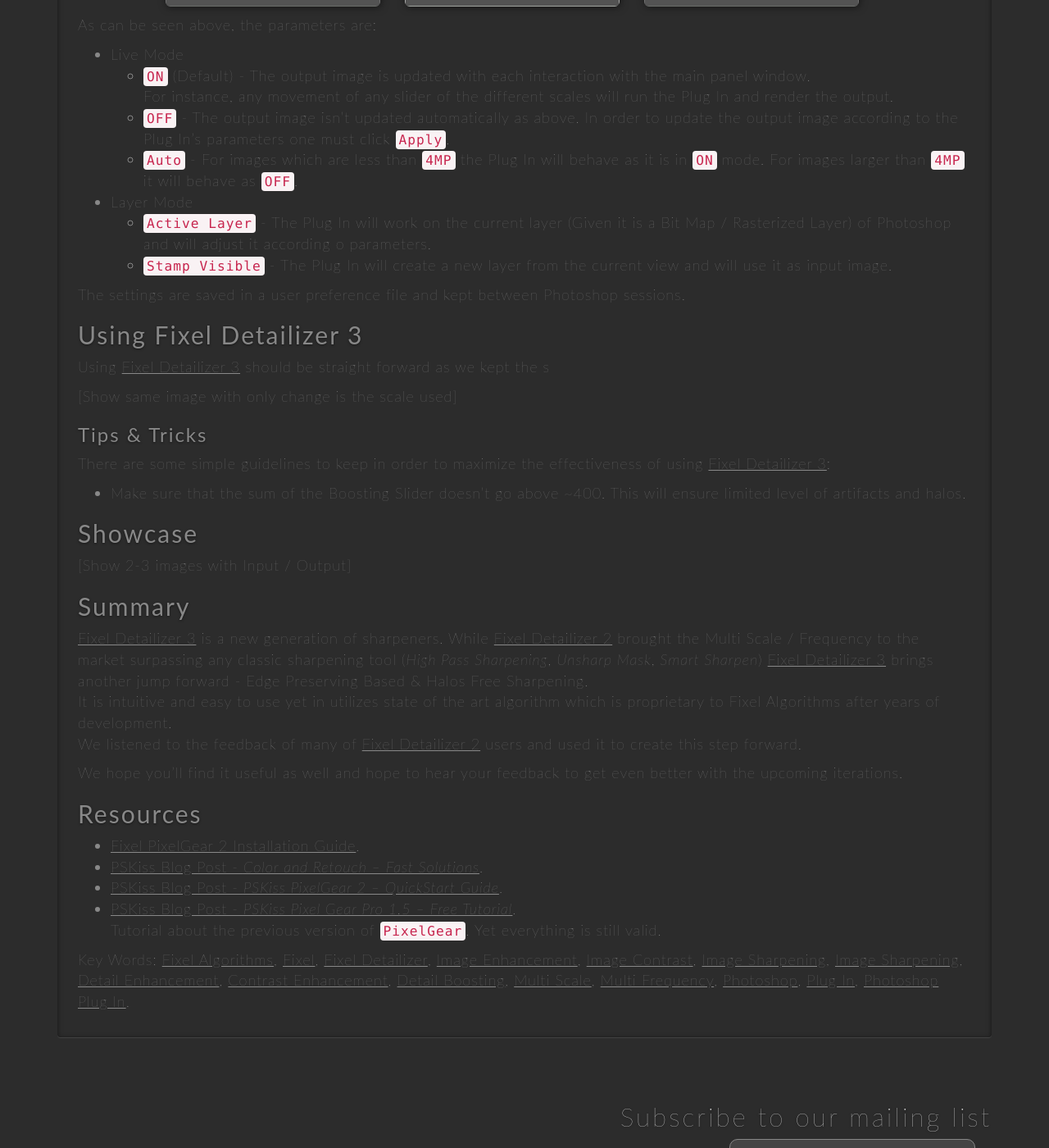
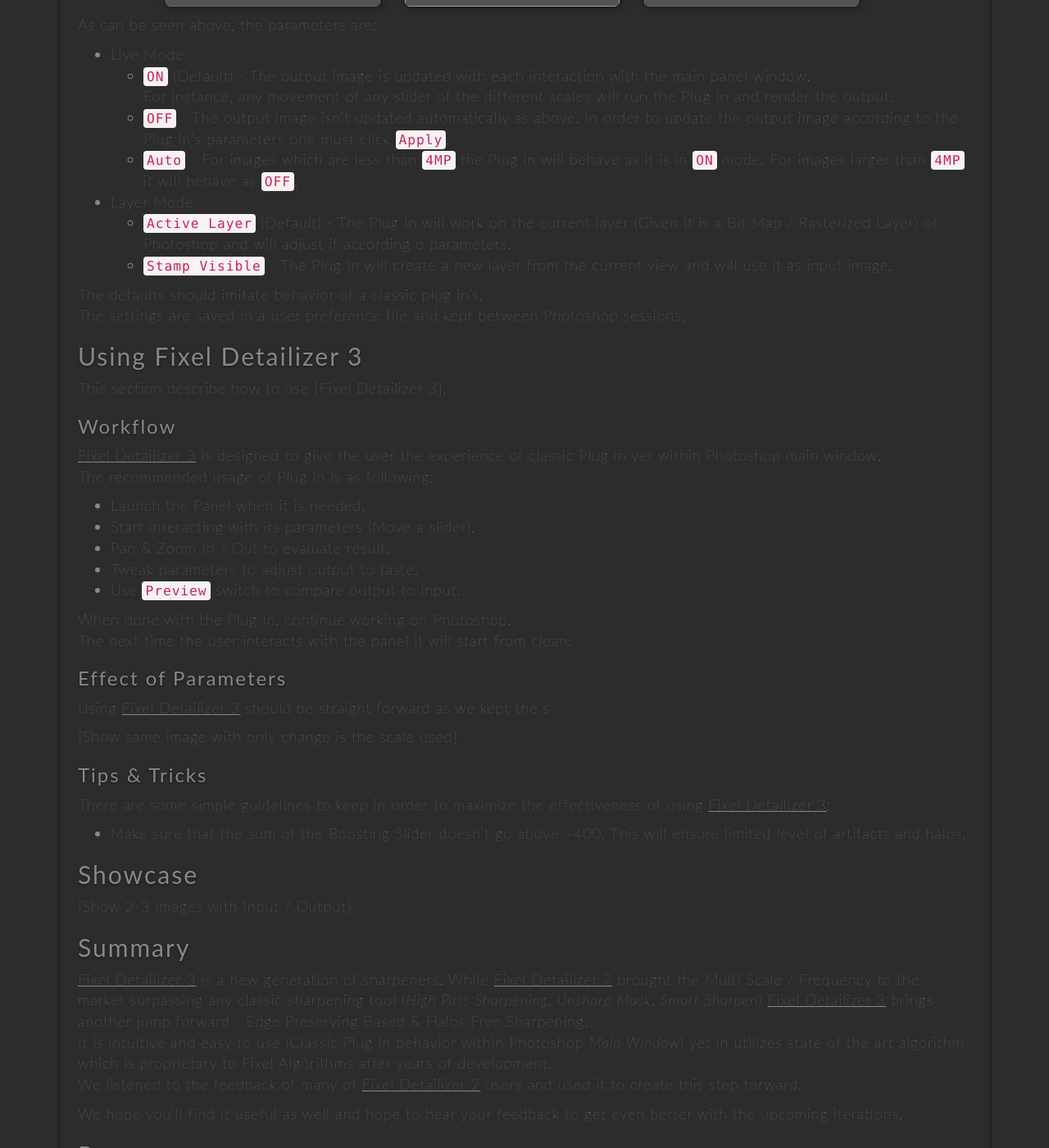
Before and after one commit to FixelAlgorithmsTeam/fixel, a Jekyll site: the page built from _posts/2019-04-26-fixel-detailizer-3-user-guide.md, in a window 1280 px wide and 1400 px high, scrolled down 3407 px. Shown: the whole window at 82% size. Built offline with Jekyll 4.4.1, drawn with Linux system fonts in a browser that asks for light colours; nearby versions of some CDN libraries; comment, search, counter and statistics services are not loaded; some of the changed text lies outside the part shown.

Commit message:
New 	- 	Fixel Detailizer 3 Product Page (Work in Progress). Fixed 	- 	B Known Issues 	-	C To Do 	- 	Enable MathJax (See documentation). Remarks 	- 	E

```diff
--- a/_posts/2019-04-26-fixel-detailizer-3-user-guide.md
+++ b/_posts/2019-04-26-fixel-detailizer-3-user-guide.md
@@ -98,13 +98,32 @@
 	*	`OFF` - The output image isn't updated automatically as above. In order to update the output image according to the Plug In's parameters one must click `Apply`.
 	*	`Auto` - For images which are less than `4MP` the Plug In will behave as it is in `ON` mode. For images larger than `4MP` it will behave as `OFF`.
  *	Layer Mode
-	*	`Active Layer` - The Plug In will work on the current layer (Given it is a Bit Map / Rasterized Layer) of Photoshop and will adjust it according o parameters.
+	*	`Active Layer` (Default) - The Plug In will work on the current layer (Given it is a Bit Map / Rasterized Layer) of Photoshop and will adjust it according o parameters.
 	*	`Stamp Visible` - The Plug In will create a new layer from the current view and will use it as input image.
 
+The defaults should imitate behavior of a classic plug in's.
 The settings are saved in a user preference file and kept between Photoshop sessions.
 
 
 ## Using Fixel Detailizer 3
+
+This section describe how to use [Fixel Detailizer 3].
+
+### Workflow
+
+[Fixel Detailizer 3][98] is designed to give the user the experience of classic Plug In yet within Photoshop main window.
+The recommended usage of Plug In is as following:
+
+ *	Launch the Panel when it is needed.
+ *	Start interacting with its parameters (Move a slider).
+ *	Pan & Zoom In / Out to evaluate result.
+ *	Tweak parameters to adjust output to taste.
+ *	Use `Preview` switch to compare output to input.
+
+When done with the Plug In, continue working on Photoshop.
+The next time the user interacts with the panel it will start from clean.
+
+### Effect of Parameters
 
 Using [Fixel Detailizer 3][98] should be straight forward as we kept the s
 
@@ -123,7 +142,7 @@
 
 ## Summary
 [Fixel Detailizer 3][98] is a new generation of sharpeners. While [Fixel Detailizer 2][02] brought the Multi Scale / Frequency to the market surpassing any classic sharpening tool (*High Pass Sharpening*, *Unsharp Mask*, *Smart Sharpen*) [Fixel Detailizer 3][98] brings another jump forward - Edge Preserving Based & Halos Free Sharpening.
-It is intuitive and easy to use yet in utilizes state of the art algorithm which is proprietary to Fixel Algorithms after years of development.
+It is intuitive and easy to use (Classic Plug In behavior within Photoshop *Main Window*) yet in utilizes state of the art algorithm which is proprietary to Fixel Algorithms after years of development.
 We listened to the feedback of many of [Fixel Detailizer 2][02] users and used it to create this step forward.
 
 We hope you'll find it useful as well and hope to hear your feedback to get even better with the upcoming iterations.
```
Also changed, not shown: other parts of _posts/2019-04-26-fixel-detailizer-3-user-guide.md (+1 -1 lines).
